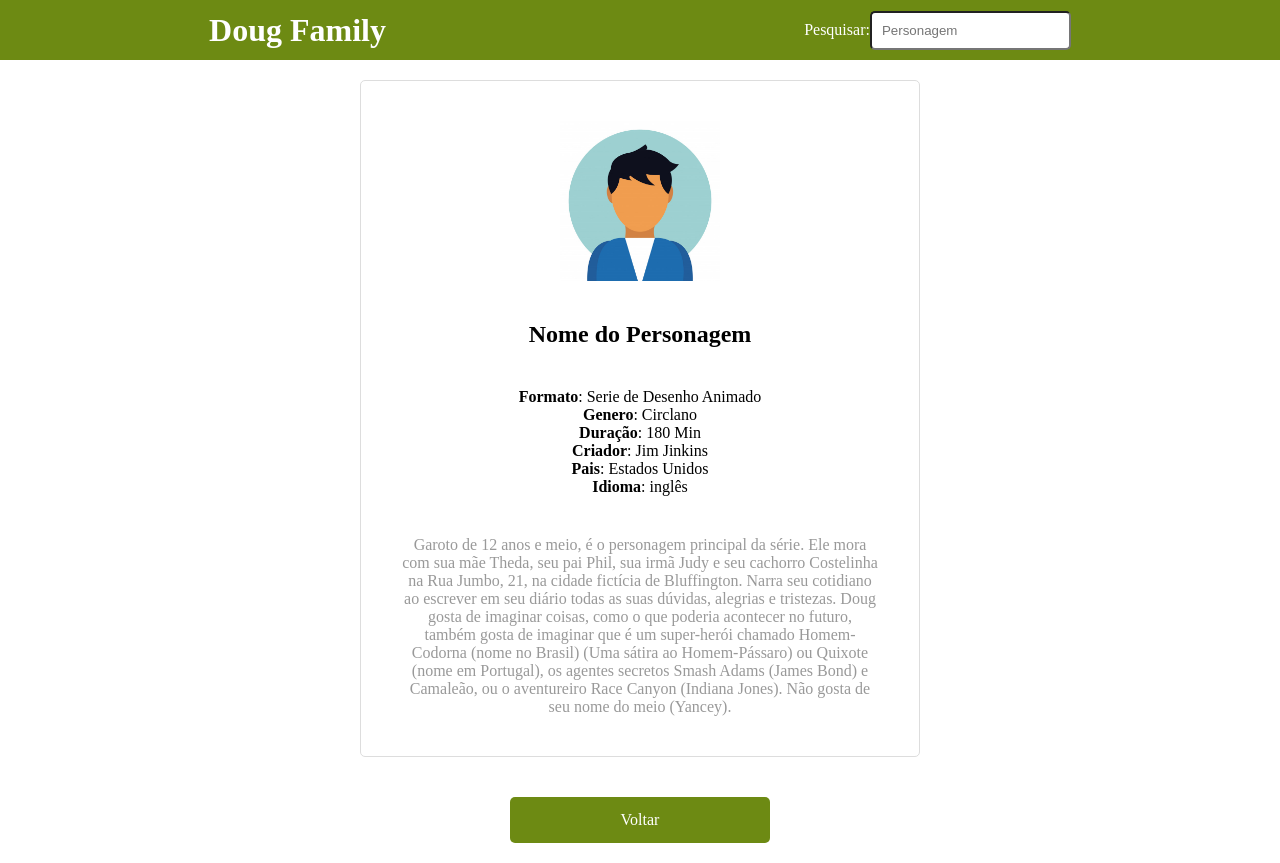
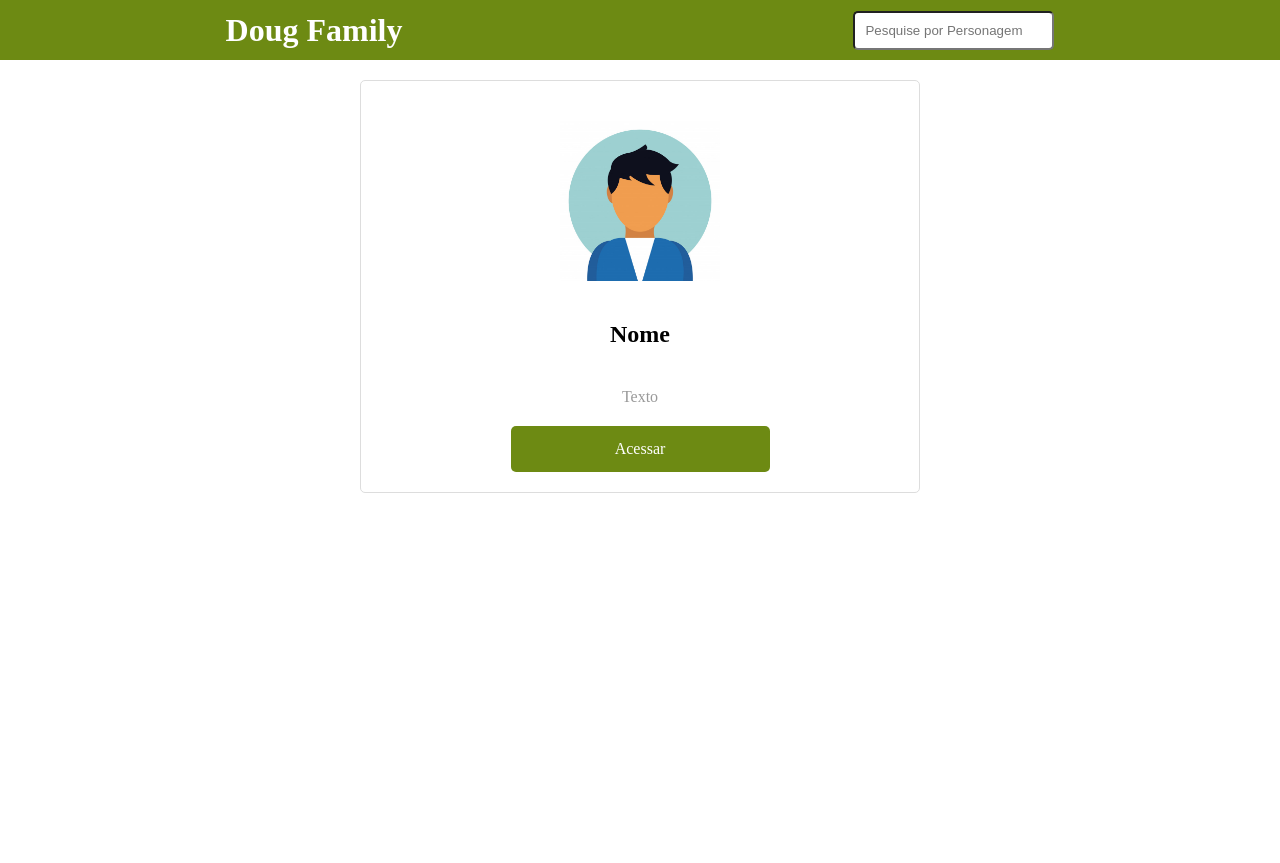
Before and after one commit to anderood/FamilyFunny, a React (Create React App) app: page / in a window 1280 px wide. After the commit the page ends 800 px from the top, so only its background shows below. Built offline with nearby package versions, Linux system fonts and the light colour scheme.

Commit message:
Criado Rotas para Main e Details

```diff
--- a/src/App.js
+++ b/src/App.js
@@ -6,12 +6,14 @@ import Header from './components/headers';
 import Main from './pages/main';
 import Add from './pages/add';
 import Details from './pages/details';
+import Routes from './routes';
 
 function App() {
   return (
     <div className="App">
+
       <Header/>
-      <Details/>
+      <Routes/>
 
     </div>
   );
--- a/src/components/headers/index.js
+++ b/src/components/headers/index.js
@@ -9,10 +9,9 @@ export default class Header extends Component{
         <div className="header">
             <h1>Doug Family</h1>
             <form>
-                <label>Pesquisar:</label>
                 <input
                 type="search"
-                placeholder="Personagem"
+                placeholder="Pesquise por Personagem"
 
                 />
             </form>
--- a/src/components/headers/styles-headers.css
+++ b/src/components/headers/styles-headers.css
@@ -1,10 +1,11 @@
 
 .header{
     width: 100%;
-    height: 60px;
+    min-height: 60px;
     background:rgb(109 138 19);
     color: #FFF;
     display: flex;
+    flex-wrap: wrap;
     justify-content: space-around;
     align-items: center;
 }
@@ -17,7 +18,7 @@
     color: #000;
 }
 
-.header a:hover{
+/* .header a:hover{
     background: #FFF;
     color: rgb(109 138 19);
-}
+} */
--- a/src/pages/details/index.js
+++ b/src/pages/details/index.js
@@ -14,19 +14,10 @@ export default class Details extends Component{
 
                    <div className="details-perfil-itens">
                         <ul>
-                            <li><strong>Formato</strong>: Serie de Desenho Animado</li>
-                            <li><strong>Genero</strong>: Circlano</li>
-                            <li><strong>Duração</strong>: 180 Min</li>
-                            <li><strong>Criador</strong>: Jim Jinkins</li>
-                            <li><strong>Pais</strong>: Estados Unidos</li>
-                            <li><strong>Idioma</strong>: inglês</li>
+                            <li><strong>Assunto</strong>: Texto</li>
                         </ul>
                    </div>
-                   <p>
-                   Garoto de 12 anos e meio, é o personagem principal da série. Ele mora com sua mãe Theda, seu pai Phil, sua irmã Judy e seu cachorro Costelinha na Rua Jumbo, 21, na cidade fictícia de Bluffington. Narra seu cotidiano ao escrever em seu diário todas as suas dúvidas, alegrias e tristezas. Doug gosta de imaginar coisas, como o que poderia acontecer no futuro, também gosta de imaginar que é um super-herói chamado Homem-Codorna (nome no Brasil) (Uma sátira ao Homem-Pássaro) ou Quixote (nome em Portugal), os agentes secretos Smash Adams (James Bond) e Camaleão, ou o aventureiro Race Canyon (Indiana Jones). Não gosta de seu nome do meio (Yancey).
-                   </p>
-
-
+                   <p>Texto</p>
                 </article>
                 <div className="details-perfil-botao">
                     <a href="/">Voltar</a>
--- a/src/pages/main/index.js
+++ b/src/pages/main/index.js
@@ -10,10 +10,8 @@ export default class Main extends Component{
                     <div className="perfil-img">
                         <img src={avatar} alt="Imagem de Perfil"/>
                     </div>
-                    <h1>Doug Funny</h1>
-                    <p>
-                    Doug é uma série animada americana do canal Nickelodeon. Foi o primeiro Nicktoon produzido e exibido, estrelando um garoto de 12 anos chamado Douglas Yancey "Doug" Funnie. Originado de um livro nunca publicado, Doug Got a New Pair of Shoes, do artista e criador da série Jim Jinkins (mesmo criador de Pinky Dinky Doo) e do escritor Joe Aaron.
-                    </p>
+                    <h1>Nome</h1>
+                    <p>Texto</p>
                     <div className="perfil-botao">
 
                         <a href="">Acessar</a>
--- a/src/routes.js
+++ b/src/routes.js
@@ -0,0 +1,21 @@
+import React from 'react';
+
+import { BrowserRouter, Switch, Route } from 'react-router-dom';
+
+import Header from './components/headers';
+import Details from './pages/details';
+import Main from './pages/main';
+
+const Routes = () => (
+    <BrowserRouter>
+        <Switch>
+            <Route exact path="/" component={Main}/>
+            <Route exact path="/perfis" component={Details}/>
+            {/* <Route exact path="/" component={Header, Main}/> */}
+        </Switch>
+    </BrowserRouter>
+);
+
+
+
+export default Routes;
--- /dev/null
+++ b/src/services/api.js
@@ -0,0 +1,5 @@
+import axios from axios;
+
+const api = axios.create({ baseURL: 'http://192.168.0.10:3001/api'});
+
+export default api;
```
